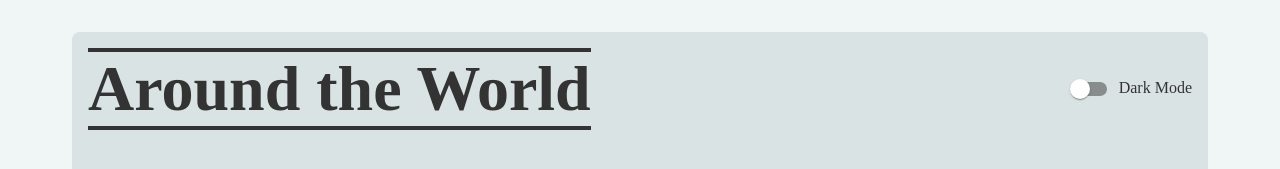
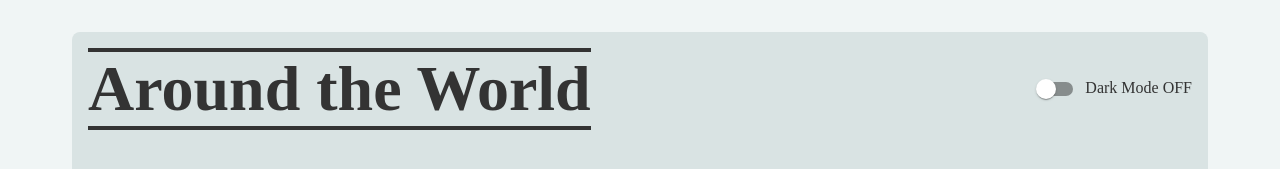
Before and after one commit to PedroMoura1996/bryjproject, a React (Create React App) app: page /bryj/homepage in a window 1280 px wide. Shown: the top 169 px of the page. Built offline with nearby package versions, Linux system fonts and the light colour scheme; no server answers.

Commit message:
tests for header and navbar and opening home page

```diff
--- a/src/ecosystem/atoms/HeaderTitle/HeaderTitle.tsx
+++ b/src/ecosystem/atoms/HeaderTitle/HeaderTitle.tsx
@@ -18,7 +18,7 @@ const HeaderTitle = () => {
           checked={darkMode}
           onClick={toggleTheme}
         />
-        <span>Dark Mode</span>
+        <span id="switch-text">{`Dark Mode ${darkMode ? "ON" : "OFF"}`}</span>
       </div>
     </div>
   );
```
Also changed, not shown: 1 other file (tests, documents, lock files or other folders).
